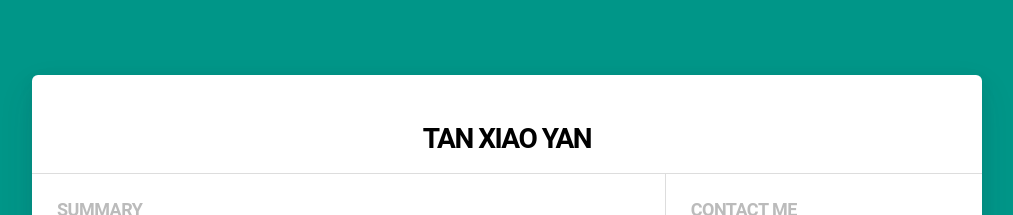
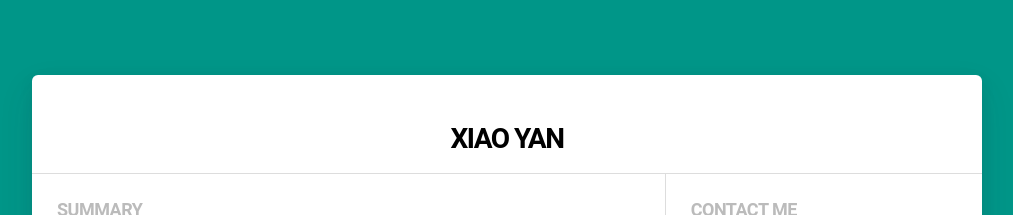
Before and after one commit to 12yyyyy/a-minimalist-resume, a plain HTML site: page index.html in a window 1280 px wide. Shown: the top 215 px of the page, without its empty margins (133-1146 px from the left). Drawn offline with Linux system fonts and the light colour scheme.

Commit message:
Update index.html

```diff
--- a/index.html
+++ b/index.html
@@ -2,7 +2,7 @@
 <link rel="stylesheet" href="https://cdnjs.cloudflare.com/ajax/libs/font-awesome/5.15.4/css/all.min.css">
 <div class="resume-wrapper">
   <section class="name">
-    <h1>Tan Xiao Yan</h1>
+    <h1>Xiao Yan</h1>
   </section>
   <div class="two-columns">
     <div class="column">
```
